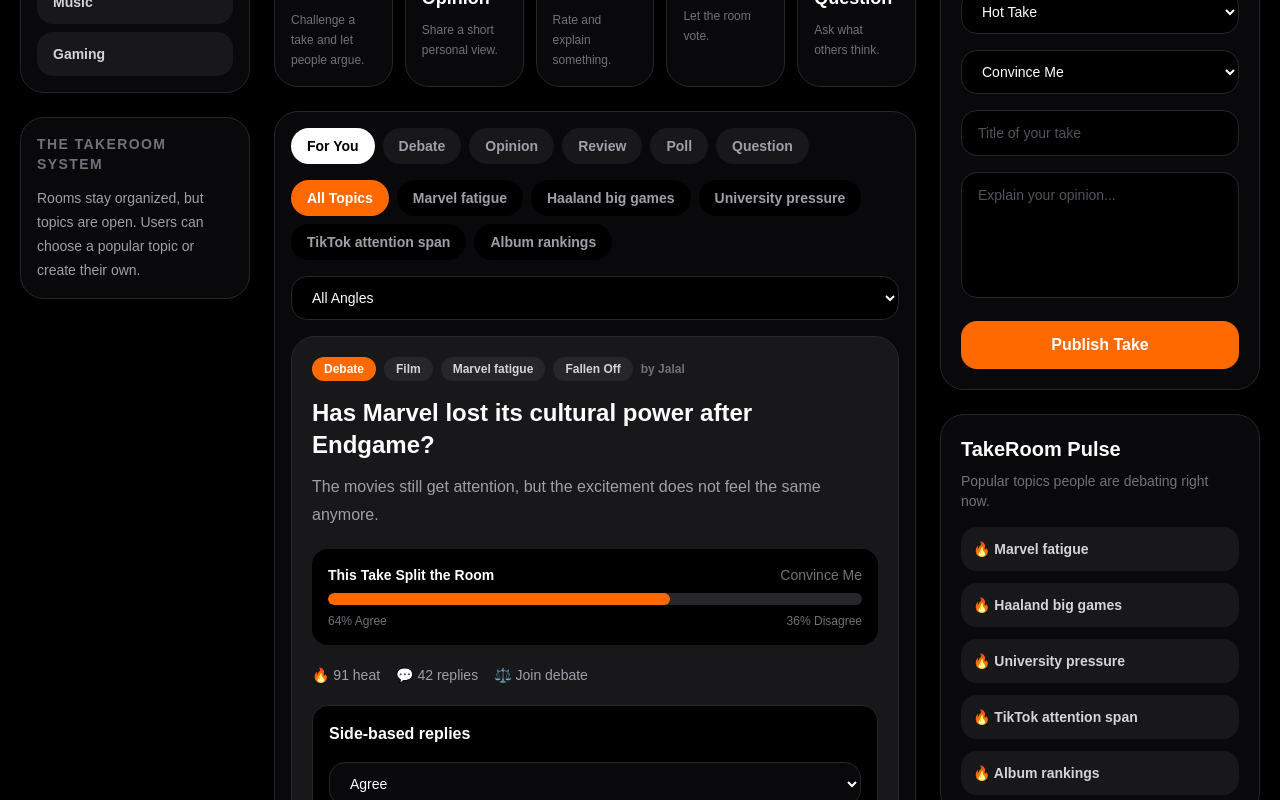
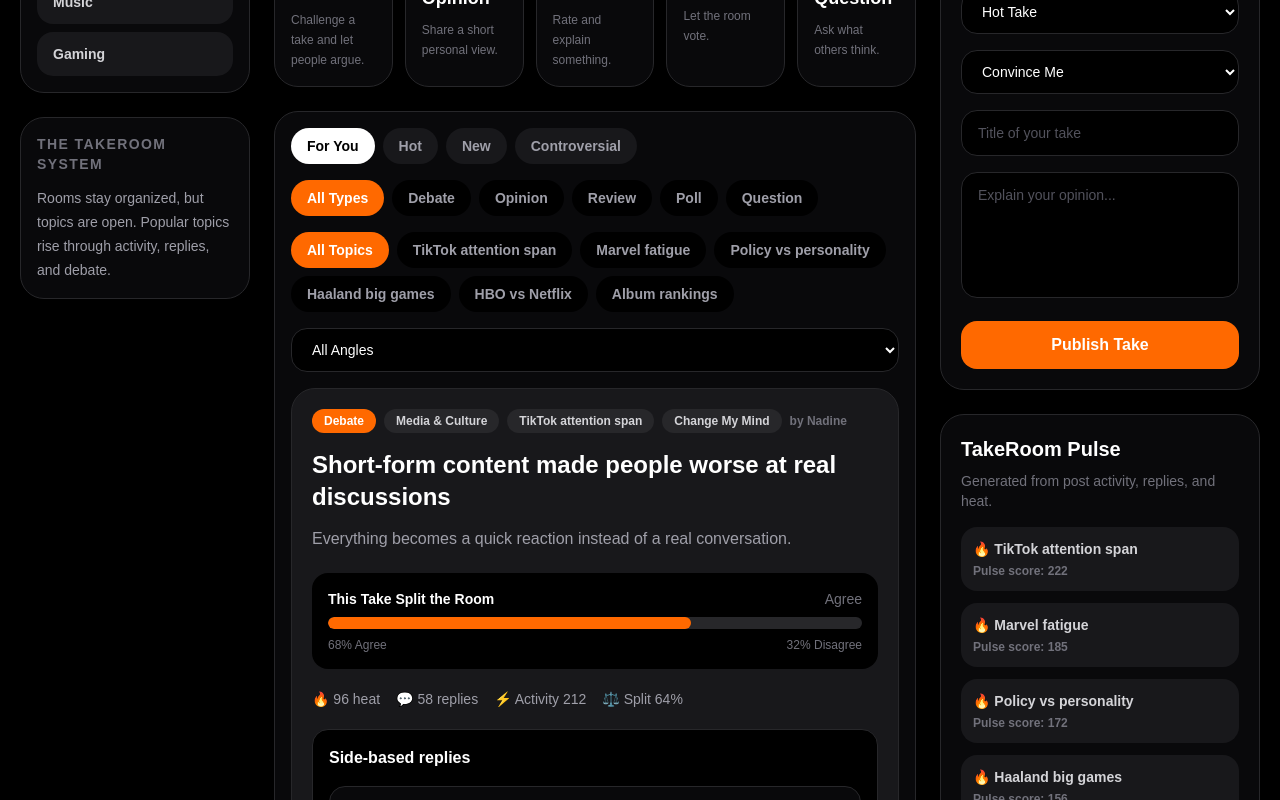
Before and after one commit to jalalnimer/takeroom, a Next.js app: page / in a window 1280 px wide. Shown: the part 540-1340 px from the top of the page. Built offline with nearby package versions, Linux system fonts and the light colour scheme.

Commit message:
Add feed sorting and automatic room pulse

```diff
--- a/app/page.tsx
+++ b/app/page.tsx
@@ -15,6 +15,8 @@ type Room =
   | "Gaming";
 
 type Stance = "Agree" | "Disagree" | "Mixed" | "Convince Me";
+
+type FeedMode = "For You" | "Hot" | "New" | "Controversial";
 
 type Reply = {
   id: number;
@@ -39,6 +41,8 @@ type Post = {
   disagree: number;
   replies: Reply[];
 };
+
+const feedModes: FeedMode[] = ["For You", "Hot", "New", "Controversial"];
 
 const postTypes: PostType[] = [
   "Debate",
@@ -74,7 +78,7 @@ const debateAngles = [
   "Who Wins",
 ];
 
-const popularTopics: Record<Room, string[]> = {
+const defaultPopularTopics: Record<Room, string[]> = {
   Film: [
     "Marvel fatigue",
     "Best Nolan film",
@@ -284,9 +288,18 @@ const starterPosts: Post[] = [
   },
 ];
 
+function getControversyScore(post: Post) {
+  return Math.abs(post.agree - post.disagree);
+}
+
+function getActivityScore(post: Post) {
+  return post.heat + post.replyCount * 2;
+}
+
 export default function Home() {
-  const [selectedType, setSelectedType] = useState<PostType | "For You">(
-    "For You"
+  const [feedMode, setFeedMode] = useState<FeedMode>("For You");
+  const [selectedType, setSelectedType] = useState<PostType | "All Types">(
+    "All Types"
   );
   const [selectedRoom, setSelectedRoom] = useState<Room | "All Rooms">(
     "All Rooms"
@@ -307,8 +320,33 @@ export default function Home() {
   const [replyText, setReplyText] = useState<Record<number, string>>({});
   const [replyStance, setReplyStance] = useState<Record<number, Stance>>({});
 
+  const pulseTopics = useMemo(() => {
+    const topicScores = new Map<string, number>();
+
+    posts.forEach((post) => {
+      const roomMatches =
+        selectedRoom === "All Rooms" ? true : post.room === selectedRoom;
+
+      if (!roomMatches) {
+        return;
+      }
+
+      const currentScore = topicScores.get(post.topic) || 0;
+      const postScore = getActivityScore(post) + 10;
+
+      topicScores.set(post.topic, currentScore + postScore);
+    });
+
+    return Array.from(topicScores.entries())
+      .sort((a, b) => b[1] - a[1])
+      .slice(0, 6)
+      .map(([topic, score]) => ({ topic, score }));
+  }, [posts, selectedRoom]);
+
   const visibleTopicSuggestions =
-    selectedRoom === "All Rooms"
+    pulseTopics.length > 0
+      ? pulseTopics.map((item) => item.topic)
+      : selectedRoom === "All Rooms"
       ? [
           "Marvel fatigue",
           "Haaland big games",
@@ -316,14 +354,22 @@ export default function Home() {
           "TikTok attention span",
           "Album rankings",
         ]
-      : popularTopics[selectedRoom];
+      : defaultPopularTopics[selectedRoom];
 
-  const createTopicSuggestions = popularTopics[newRoom];
+  const createTopicSuggestions = useMemo(() => {
+    const roomPostTopics = posts
+      .filter((post) => post.room === newRoom)
+      .map((post) => post.topic);
+
+    return Array.from(
+      new Set([...roomPostTopics, ...defaultPopularTopics[newRoom]])
+    ).slice(0, 6);
+  }, [posts, newRoom]);
 
   const filteredPosts = useMemo(() => {
-    return posts.filter((post) => {
+    const matchingPosts = posts.filter((post) => {
       const typeMatch =
-        selectedType === "For You" ? true : post.type === selectedType;
+        selectedType === "All Types" ? true : post.type === selectedType;
       const roomMatch =
         selectedRoom === "All Rooms" ? true : post.room === selectedRoom;
       const topicMatch =
@@ -333,7 +379,23 @@ export default function Home() {
 
       return typeMatch && roomMatch && topicMatch && angleMatch;
     });
-  }, [posts, selectedType, selectedRoom, selectedTopic, selectedAngle]);
+
+    const sortedPosts = [...matchingPosts];
+
+    if (feedMode === "Hot" || feedMode === "For You") {
+      sortedPosts.sort((a, b) => getActivityScore(b) - getActivityScore(a));
+    }
+
+    if (feedMode === "New") {
+      sortedPosts.sort((a, b) => b.id - a.id);
+    }
+
+    if (feedMode === "Controversial") {
+      sortedPosts.sort((a, b) => getControversyScore(a) - getControversyScore(b));
+    }
+
+    return sortedPosts;
+  }, [posts, selectedType, selectedRoom, selectedTopic, selectedAngle, feedMode]);
 
   function chooseAction(type: PostType) {
     setSelectedType(type);
@@ -347,7 +409,7 @@ export default function Home() {
 
   function handleNewRoomChange(room: Room) {
     setNewRoom(room);
-    setNewTopic(popularTopics[room][0]);
+    setNewTopic(defaultPopularTopics[room][0]);
   }
 
   function handleCreatePost(event: React.FormEvent<HTMLFormElement>) {
@@ -412,6 +474,7 @@ export default function Home() {
         return {
           ...post,
           replyCount: post.replyCount + 1,
+          heat: post.heat + 2,
           replies: [newReply, ...post.replies],
         };
       })
@@ -488,8 +551,8 @@ export default function Home() {
                 The TakeRoom System
               </h2>
               <p className="text-sm leading-6 text-zinc-400">
-                Rooms stay organized, but topics are open. Users can choose a
-                popular topic or create their own.
+                Rooms stay organized, but topics are open. Popular topics rise
+                through activity, replies, and debate.
               </p>
             </div>
           </div>
@@ -539,25 +602,41 @@ export default function Home() {
 
           <section className="rounded-3xl border border-zinc-800 bg-zinc-950 p-4">
             <div className="mb-4 flex flex-wrap gap-2">
+              {feedModes.map((mode) => (
+                <button
+                  key={mode}
+                  onClick={() => setFeedMode(mode)}
+                  className={`rounded-full px-4 py-2 text-sm font-black ${
+                    feedMode === mode
+                      ? "bg-white text-black"
+                      : "bg-zinc-900 text-zinc-400 hover:bg-zinc-800"
+                  }`}
+                >
+                  {mode}
+                </button>
+              ))}
+            </div>
+
+            <div className="mb-4 flex flex-wrap gap-2">
               <button
-                onClick={() => setSelectedType("For You")}
-                className={`rounded-full px-4 py-2 text-sm font-black ${
-                  selectedType === "For You"
-                    ? "bg-white text-black"
-                    : "bg-zinc-900 text-zinc-400 hover:bg-zinc-800"
+                onClick={() => setSelectedType("All Types")}
+                className={`rounded-full px-4 py-2 text-sm font-bold ${
+                  selectedType === "All Types"
+                    ? "bg-orange-500 text-white"
+                    : "bg-black text-zinc-400 hover:bg-zinc-900"
                 }`}
               >
-                For You
+                All Types
               </button>
 
               {postTypes.map((type) => (
                 <button
                   key={type}
                   onClick={() => setSelectedType(type)}
-                  className={`rounded-full px-4 py-2 text-sm font-black ${
+                  className={`rounded-full px-4 py-2 text-sm font-bold ${
                     selectedType === type
-                      ? "bg-white text-black"
-                      : "bg-zinc-900 text-zinc-400 hover:bg-zinc-800"
+                      ? "bg-orange-500 text-white"
+                      : "bg-black text-zinc-400 hover:bg-zinc-900"
                   }`}
                 >
                   {type}
@@ -663,7 +742,12 @@ export default function Home() {
                     <div className="mt-5 flex flex-wrap gap-4 text-sm text-zinc-400">
                       <span>🔥 {post.heat} heat</span>
                       <span>💬 {post.replyCount} replies</span>
-                      <span>⚖️ Join debate</span>
+                      <span>
+                        ⚡ Activity {getActivityScore(post)}
+                      </span>
+                      <span>
+                        ⚖️ Split {100 - getControversyScore(post)}%
+                      </span>
                     </div>
 
                     <section className="mt-5 rounded-2xl border border-zinc-800 bg-black p-4">
@@ -856,17 +940,20 @@ export default function Home() {
             </h2>
 
             <p className="mt-2 text-sm text-zinc-500">
-              Popular topics people are debating right now.
+              Generated from post activity, replies, and heat.
             </p>
 
             <div className="mt-4 space-y-3 text-sm">
-              {visibleTopicSuggestions.map((topic) => (
+              {pulseTopics.map((item) => (
                 <button
-                  key={topic}
-                  onClick={() => setSelectedTopic(topic)}
+                  key={item.topic}
+                  onClick={() => setSelectedTopic(item.topic)}
                   className="w-full rounded-2xl bg-zinc-900 p-3 text-left font-bold text-zinc-300 hover:bg-zinc-800"
                 >
-                  🔥 {topic}
+                  <span>🔥 {item.topic}</span>
+                  <span className="mt-1 block text-xs text-zinc-500">
+                    Pulse score: {item.score}
+                  </span>
                 </button>
               ))}
             </div>
```
